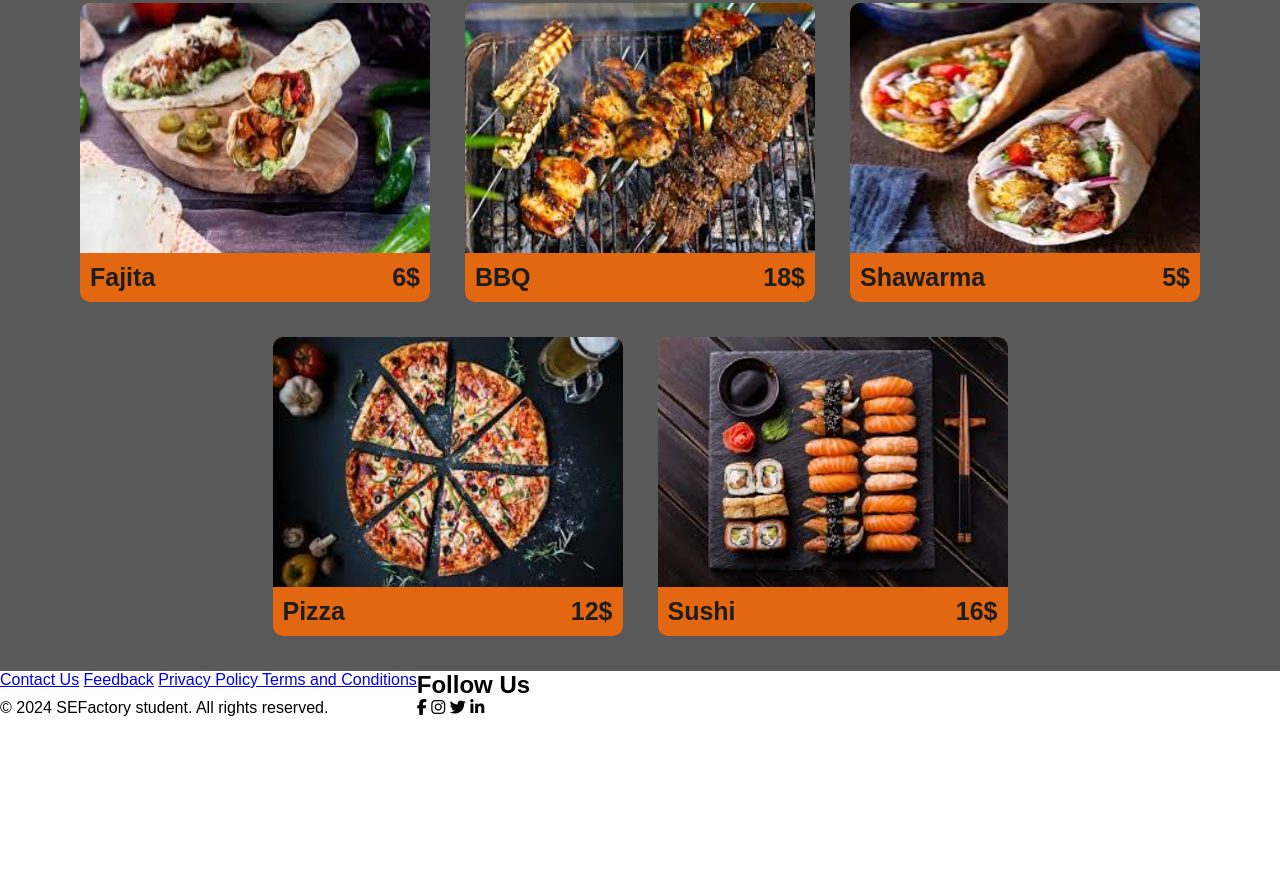
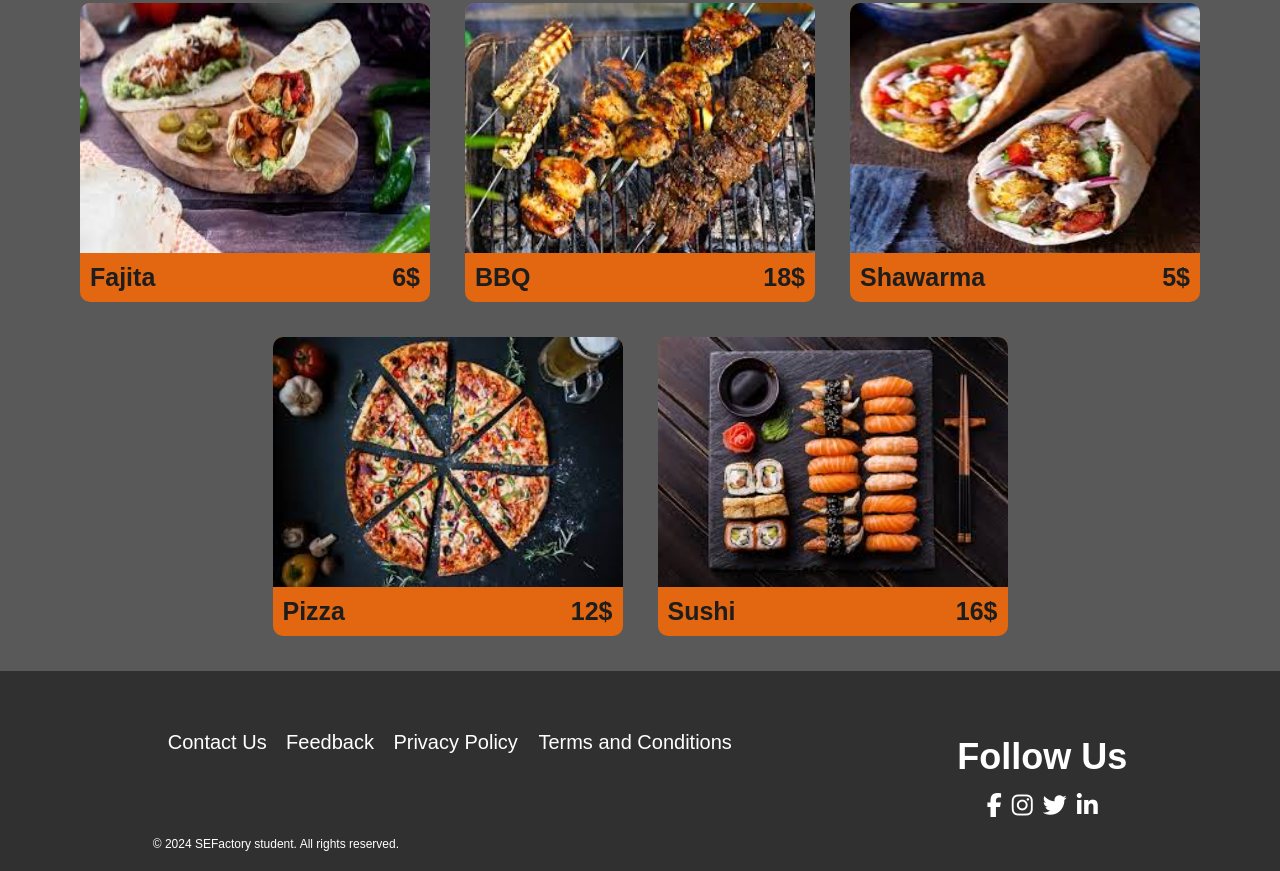
Before and after one commit to kamilawad/Restaurants-Website, a plain HTML site: page pages/menu.html in a window 1280 px wide. Shown: the part 505-1376 px from the top of the page. Before the commit the page ends 1222 px from the top, so only its background shows below. Drawn offline with Linux system fonts and the light colour scheme.

Commit message:
styled footer section

```diff
--- a/pages/menu.html
+++ b/pages/menu.html
@@ -22,14 +22,12 @@
       <a href="#">About Us</a>
     </nav>
     <div class="flex column align-center profile-wrapper">
-
       <i class="fa-solid fa-user primary-color"></i>
       <p>Profile</p>
     </div>
     <i class="fa-solid fa-bars"></i>
   </header>
   <main>
-
     <div class="flex center wrap  menu-container">
       <div class="flex column menu-card">
         <img src="../assets/cheese burger.jpeg" alt="cheese burger">
@@ -90,19 +88,19 @@
     </div>
   </main>
   <footer>
-    <div class="footer-container flex">
+    <div class="flex space-around footer-container">
       <div class="flex column space-between">
-        <div>
+        <div class="footer-nav ">
           <a href="#">Contact Us</a>
           <a href="#">Feedback</a>
           <a href="#">Privacy Policy </a>
           <a href="#"> Terms and Conditions</a>
         </div>
-        <p>&copy; 2024 SEFactory student. All rights reserved.</p>
+        <p class="copy-rights white">&copy; 2024 SEFactory student. All rights reserved.</p>
       </div>
-      <div class="flex column">
+      <div class="flex column center white follow-us">
         <h2>Follow Us</h2>
-        <div>
+        <div class="flex row footer-icons">
           <i class="fa-brands fa-facebook-f"></i>
           <i class="fa-brands fa-instagram"></i>
           <i class="fa-brands fa-twitter"></i>
--- a/styles/common/utilities.css
+++ b/styles/common/utilities.css
@@ -30,6 +30,10 @@
   justify-content: space-between;
 }
 
+.space-around{
+  justify-content: space-around;
+}
+
 .align-end{
   align-items: end;
 }
--- a/styles/menu.css
+++ b/styles/menu.css
@@ -2,11 +2,9 @@
   padding: 30px 40px;
 }
 
-
 .menu-nav{
   padding-right: 25px;
 }
-
 
 .menu-nav a {
   text-decoration: none;
@@ -41,7 +39,6 @@
   padding: 35px 50px;
   gap: 35px;
   background-color: rgb(89, 89, 89);
-
 }
 
 .menu-card-info{
@@ -49,7 +46,6 @@
   justify-content: space-between;
   color: rgb(29, 29, 29);
   font-weight: bold;
-
 }
 
 .menu-card-info{
@@ -58,7 +54,8 @@
 }
 
 .menu-card{
-  min-width: none;width: fit-content;
+  min-width: none;
+  width: fit-content;
   max-width: 440px;
   border-radius: 10px;
   background-color: rgba(255, 106, 0, 0.822)
@@ -90,3 +87,47 @@
     display: block;
   }
 }
+
+.footer-container{
+  min-height: 200px;
+  padding: 30px 40px 20px 40px;
+  background-color: rgb(48, 48, 48);
+}
+
+.copy-rights{
+  font-size: 12px;
+}
+
+.footer-nav{
+  margin-top: 30px;
+}
+
+.footer-nav a{
+  text-decoration: none;
+  color: white;
+  font-size: 20px;
+  margin-left: 15px;
+  border-bottom: 3px solid transparent;
+  transition: border-bottom 0.3s ease;
+}
+
+.footer-nav a:hover{
+  border-bottom: solid 3px rgba(255, 107, 0, 1);
+  transition: 0.3s;
+}
+
+.follow-us{
+  gap: 15px;
+}
+
+.follow-us h2{
+  font-size: 36px;
+}
+
+.footer-icons{
+  gap: 10px;
+}
+
+.fa-brands{
+  font-size: 24px;
+}
```
